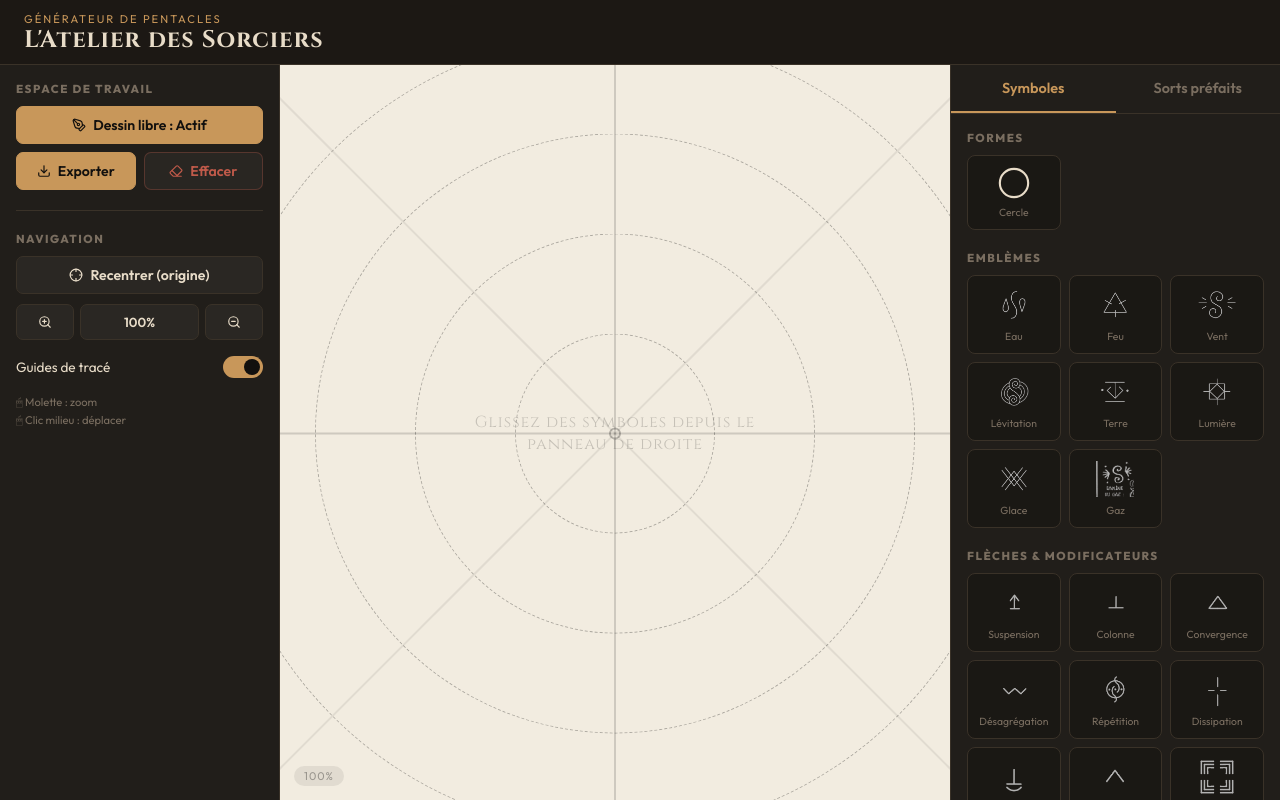
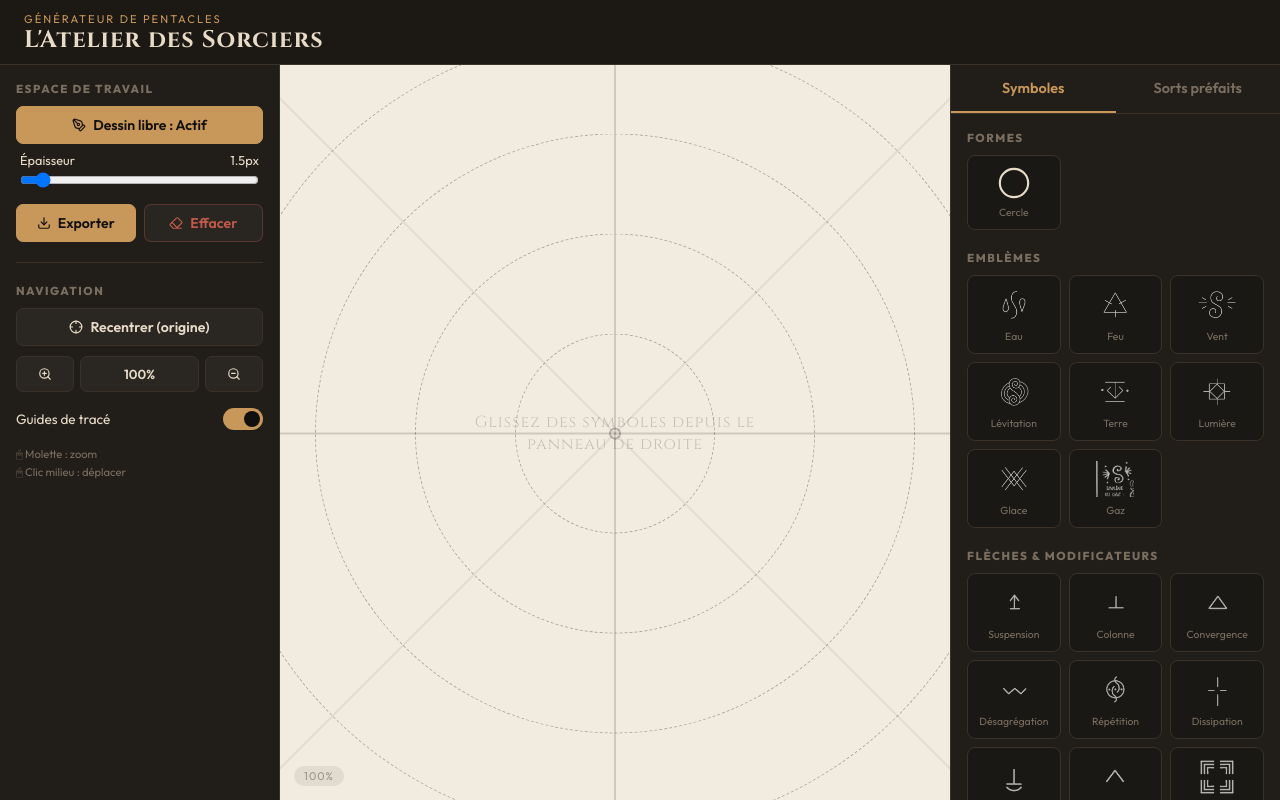
Before and after one commit to SymonCara/pentacle-generator, a React (Vite) app: page / in a window 1280 px wide. Both pictures are taken after a click on the button "Dessin libre". Built offline with nearby package versions, Linux system fonts and the light colour scheme.

Commit message:
fix: re-extract complete symbols and add stroke thickness slider for free drawing

```diff
--- a/src/components/FreeCanvas.tsx
+++ b/src/components/FreeCanvas.tsx
@@ -7,6 +7,7 @@ import { RotateCw, Trash2, ZoomIn, ZoomOut, Copy, Download, Circle, Crosshair, P
 interface DrawnPath {
   id: string;
   points: { x: number; y: number }[];
+  thickness: number;
 }
 
 interface PlacedSymbol {
@@ -69,6 +70,7 @@ export const FreeCanvas: React.FC = () => {
 
   // Mode dessin libre
   const [isDrawingMode, setIsDrawingMode] = useState(false);
+  const [drawingThickness, setDrawingThickness] = useState(1.5);
   const [drawnPaths, setDrawnPaths] = useState<DrawnPath[]>([]);
   const [currentPath, setCurrentPath] = useState<{ x: number; y: number }[] | null>(null);
 
@@ -170,12 +172,12 @@ export const FreeCanvas: React.FC = () => {
     if (e.button === 1) setIsPanning(false);
     if (currentPath) {
       if (currentPath.length > 1) {
-        setDrawnPaths(p => [...p, { id: `path-${Date.now()}`, points: currentPath }]);
+        setDrawnPaths(p => [...p, { id: `path-${Date.now()}`, points: currentPath, thickness: drawingThickness }]);
       }
       setCurrentPath(null);
     }
     setDraggingId(null); setDragStartPos(null);
-  }, [currentPath]);
+  }, [currentPath, drawingThickness]);
 
   const handleViewportClick = (e: React.MouseEvent) => {
     if (e.target === viewportRef.current || e.target === worldRef.current) setSelectedIds(new Set());
@@ -315,11 +317,11 @@ export const FreeCanvas: React.FC = () => {
       // Dessins libres
       if (drawnPaths.length > 0) {
         ctx.strokeStyle = 'rgba(22,17,11,0.88)';
-        ctx.lineWidth = 1.5 * view.zoom;
         ctx.lineCap = 'round';
         ctx.lineJoin = 'round';
         drawnPaths.forEach(path => {
           if (path.points.length === 0) return;
+          ctx.lineWidth = path.thickness * view.zoom;
           ctx.beginPath();
           ctx.moveTo(view.x + path.points[0].x * view.zoom, view.y + path.points[0].y * view.zoom);
           for (let i = 1; i < path.points.length; i++) {
@@ -482,6 +484,23 @@ export const FreeCanvas: React.FC = () => {
             <button onClick={() => setIsDrawingMode(!isDrawingMode)} className={isDrawingMode ? 'primary' : ''} style={{ width: '100%' }}>
               <PenTool size={14} /> {isDrawingMode ? 'Dessin libre : Actif' : 'Dessin libre'}
             </button>
+            {isDrawingMode && (
+              <div style={{ padding: '0 4px', marginBottom: '4px' }}>
+                <label style={{ fontSize: '0.8rem', display: 'flex', justifyContent: 'space-between' }}>
+                  <span>Épaisseur</span>
+                  <span>{drawingThickness}px</span>
+                </label>
+                <input
+                  type="range"
+                  min="0.5"
+                  max="15"
+                  step="0.5"
+                  value={drawingThickness}
+                  onChange={e => setDrawingThickness(parseFloat(e.target.value))}
+                  style={{ width: '100%', marginTop: '4px' }}
+                />
+              </div>
+            )}
             <div style={{ display: 'flex', gap: '8px' }}>
               <button onClick={exportJPG} className="primary" style={{ flex: 1 }}>
                 <Download size={14} /> Exporter
@@ -599,7 +618,7 @@ export const FreeCanvas: React.FC = () => {
                 points={path.points.map(p => `${p.x},${p.y}`).join(' ')}
                 fill="none"
                 stroke="rgba(22,17,11,0.88)"
-                strokeWidth={1.5}
+                strokeWidth={path.thickness}
                 strokeLinecap="round"
                 strokeLinejoin="round"
               />
@@ -609,7 +628,7 @@ export const FreeCanvas: React.FC = () => {
                 points={currentPath.map(p => `${p.x},${p.y}`).join(' ')}
                 fill="none"
                 stroke="rgba(22,17,11,0.88)"
-                strokeWidth={1.5}
+                strokeWidth={drawingThickness}
                 strokeLinecap="round"
                 strokeLinejoin="round"
               />
--- a/src/spellsData.ts
+++ b/src/spellsData.ts
@@ -125,10 +125,10 @@ export const SPELLS: SpellDef[] = [
       // Flèche dispersion au centre-haut
       { symbolId: 'dispersion', xOffset: 0, yOffset: -100, rotation: 0, scale: 2.2 },
       // Signes inconnus (courbes) encadrant l'emblème d'eau
-      { symbolId: 'inconnu_courbe', xOffset: -45, yOffset: 25, rotation: 0, scale: 0.9 },
-      { symbolId: 'inconnu_courbe', xOffset: 45, yOffset: 25, rotation: 180, scale: 0.9 }, // symétrique
+      { symbolId: 'inconnu_courbe', xOffset: -65, yOffset: 15, rotation: 0, scale: 2.5 },
+      { symbolId: 'inconnu_courbe', xOffset: 65, yOffset: 15, rotation: 180, scale: 2.5 }, // symétrique
       // Signe triangle tout en bas
-      { symbolId: 'inconnu_triangle', xOffset: 0, yOffset: 130, rotation: 0, scale: 1.1 },
+      { symbolId: 'inconnu_triangle', xOffset: 0, yOffset: 160, rotation: 0, scale: 3.5 },
     ],
     circleCount: 1,
     wikiUrl: 'https://latelier-des-sorciers.fandom.com/fr/wiki/Dague_d%27eau',
```
Also changed, not shown: extract_symbols.cjs (+4 -3 lines), public/symbols/arrows/inconnu_courbe.png, public/symbols/arrows/inconnu_triangle.png.
